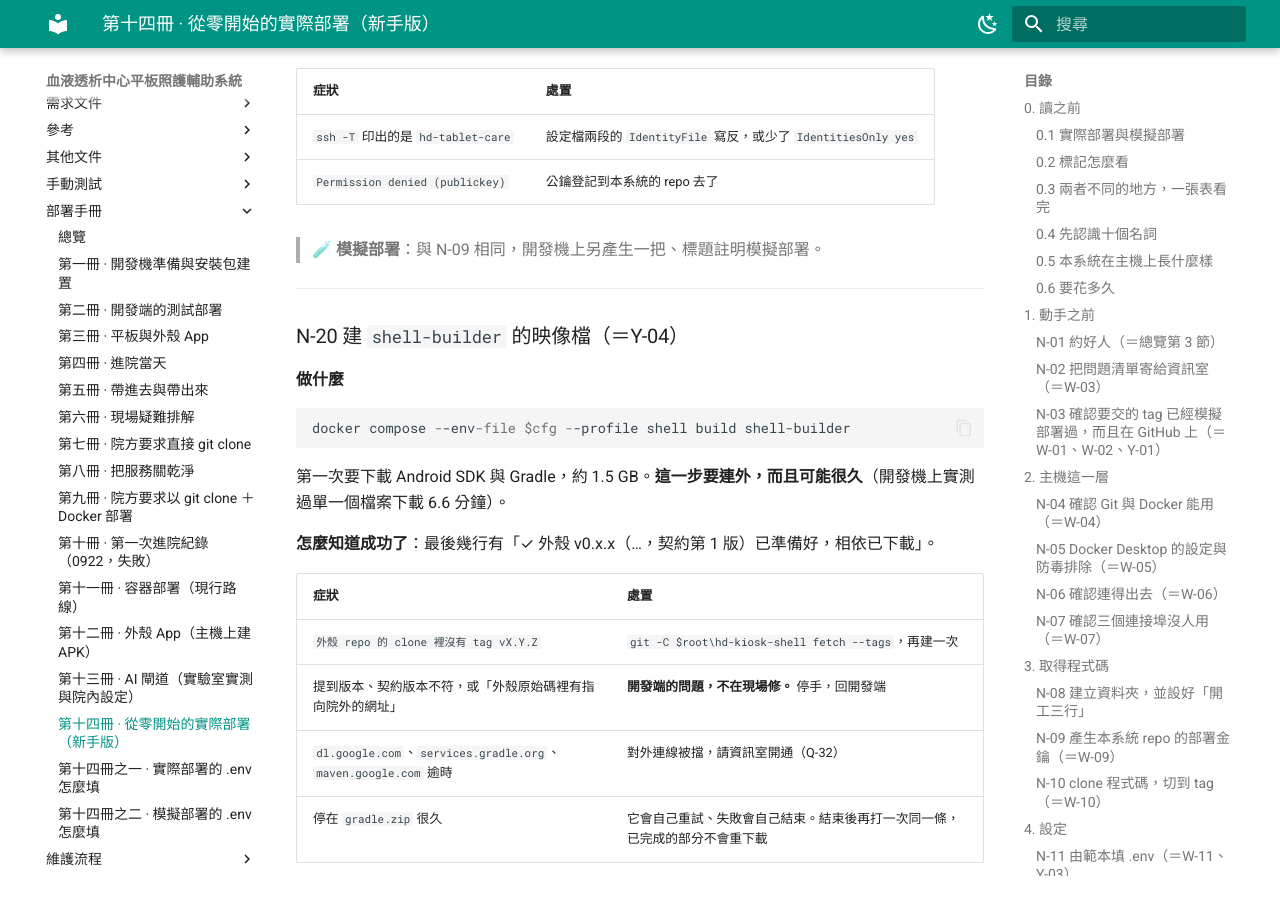
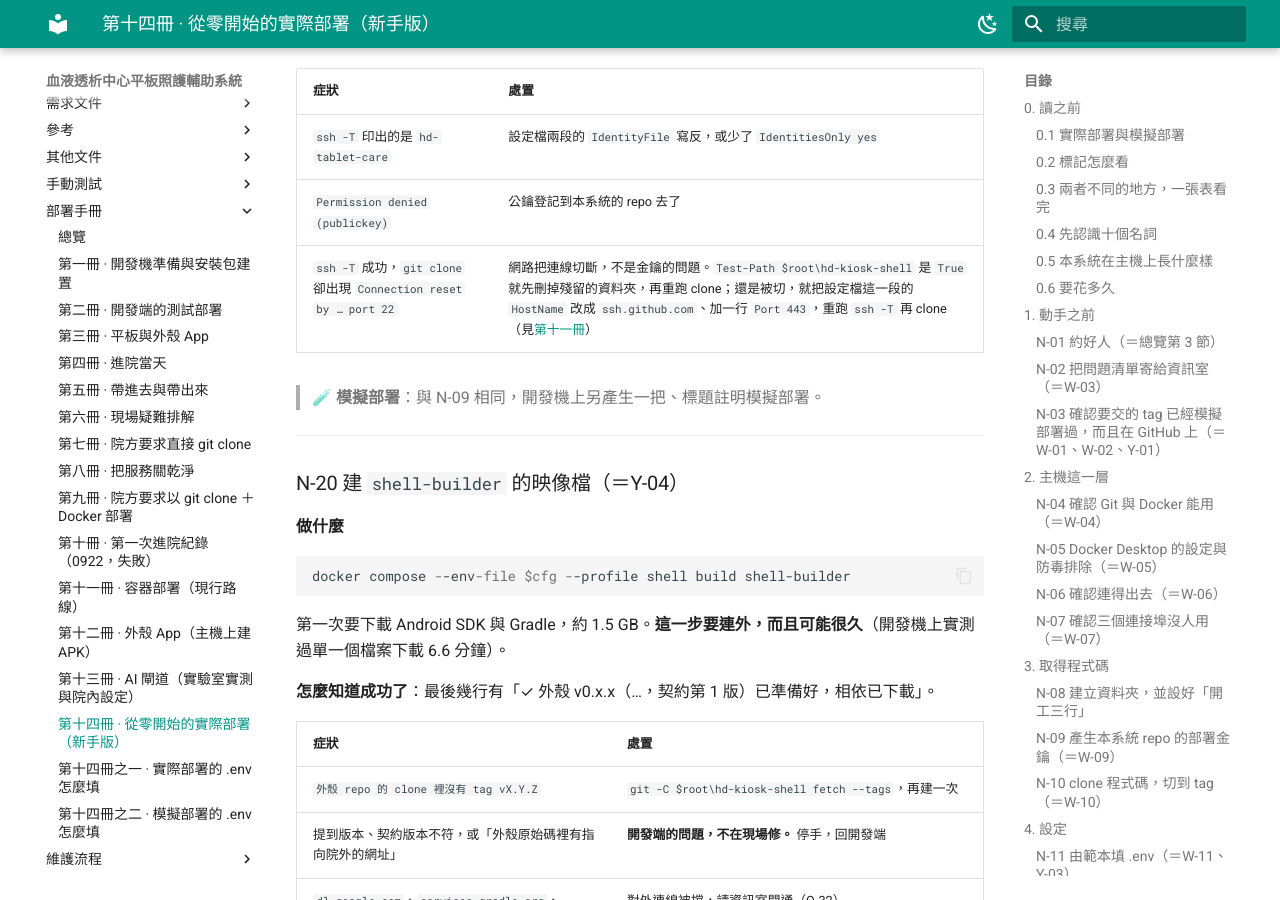
Before and after one commit to 94sh09sh19sh/hd-docs, an MkDocs documentation site: the page built from docs/deployment/14-from-zero.md, in a window 1280 px wide and 900 px high, scrolled down 17217 px. Built offline with MkDocs 1.6.1 and Material for MkDocs 9.7.7, drawn with Linux system fonts in a browser that asks for light colours; the version menu is left out.

Commit message:
docs: 自私有 repo 同步（2026-09-29）

```diff
--- a/docs/deployment/14-from-zero.md
+++ b/docs/deployment/14-from-zero.md
@@ -661,6 +661,7 @@ curl.exe -s http://localhost:<後端埠>/api/health
 |---|---|
 | `ssh -T` 印出的是 `hd-tablet-care` | 設定檔兩段的 `IdentityFile` 寫反，或少了 `IdentitiesOnly yes` |
 | `Permission denied (publickey)` | 公鑰登記到本系統的 repo 去了 |
+| `ssh -T` 成功，`git clone` 卻出現 `Connection reset by … port 22` | 網路把連線切斷，不是金鑰的問題。`Test-Path $root\hd-kiosk-shell` 是 `True` 就先刪掉殘留的資料夾，再重跑 clone；還是被切，就把設定檔這一段的 `HostName` 改成 `ssh.github.com`、加一行 `Port 443`，重跑 `ssh -T` 再 clone（見[第十一冊](11-compose.md)） |
 
 > 🧪 **模擬部署**：與 N-09 相同，開發機上另產生一把、標題註明模擬部署。
 
```
